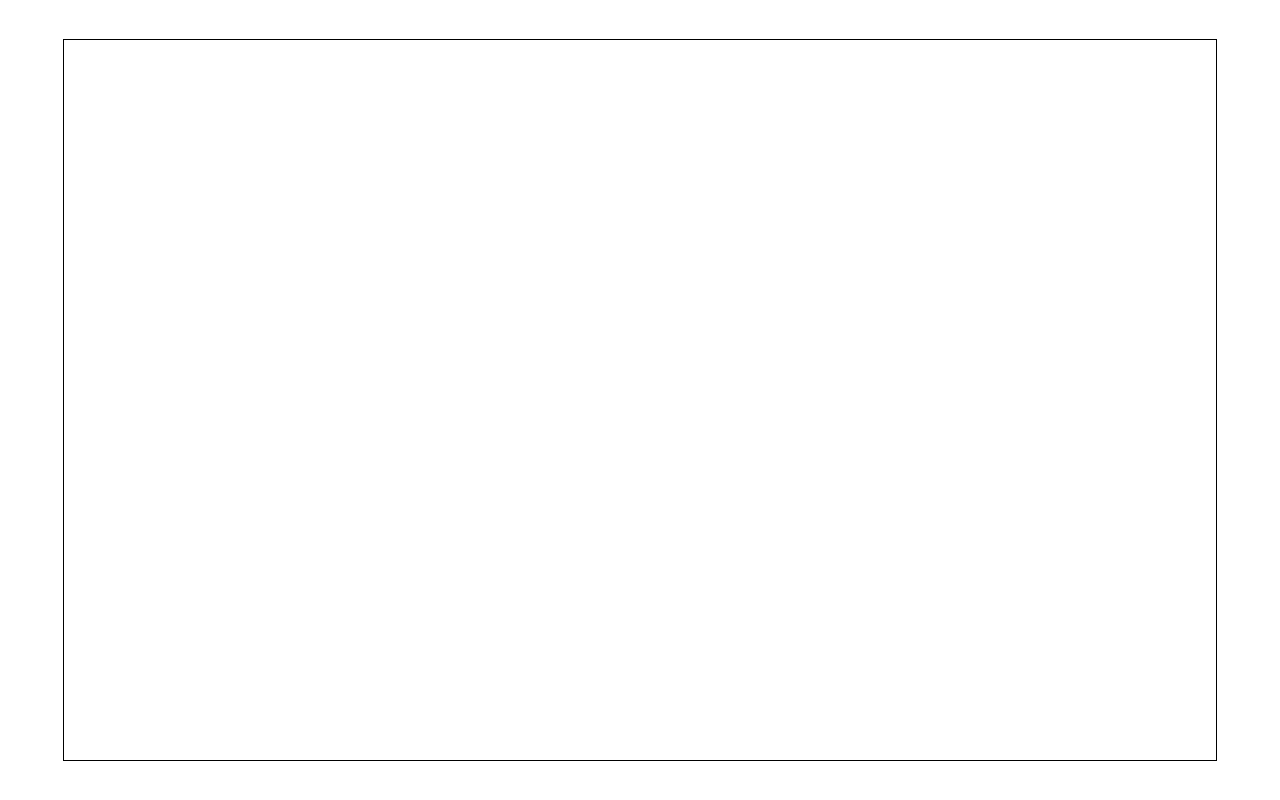
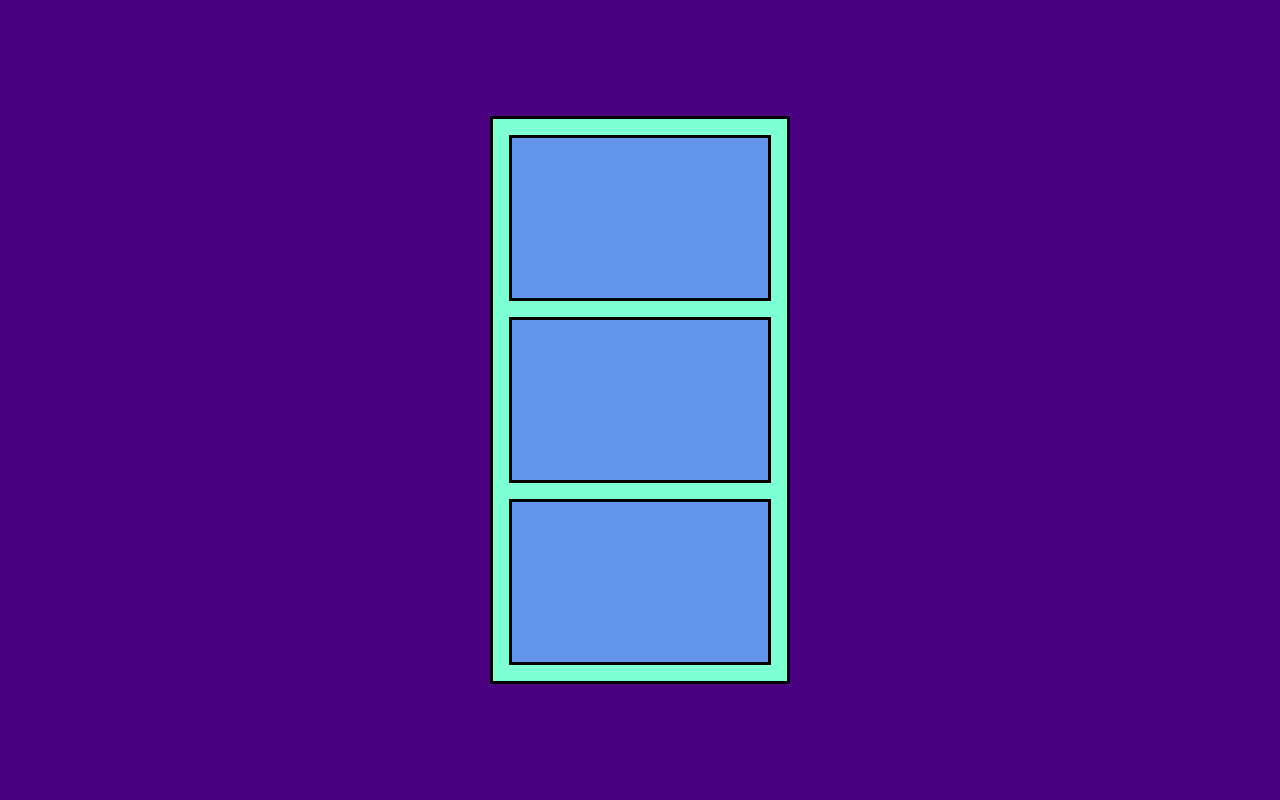
Before and after one commit to jdjuan/css-selectors, an Angular app: page / in a window 1280 px wide. Built offline with nearby package versions, Linux system fonts and the light colour scheme.

Commit message:
add building

```diff
--- a/src/app/app.component.css
+++ b/src/app/app.component.css
@@ -7,10 +7,18 @@ section {
   justify-content: center;
   align-items: center;
   align-content: stretch;
+  background-color: indigo
 }
 
 div {
-  border: 1px solid black;
-  width: 90vw;
-  height: 90vh;
+  border: 3px solid black;
+  background-color: aquamarine;
+  margin: 1rem;
 }
+
+div.pictures {
+  margin: 1rem;
+  width: 20vw;
+  height: 20vh;
+  background-color: cornflowerblue;
+}
--- a/src/app/app.component.html
+++ b/src/app/app.component.html
@@ -1,5 +1,7 @@
 <section>
   <div>
-
+    <div class="pictures"></div>
+    <div class="pictures"></div>
+    <div class="pictures"></div>
   </div>
 </section>
```
